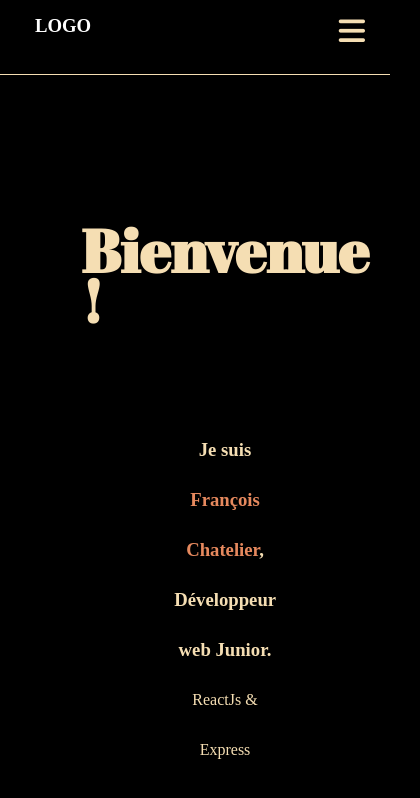
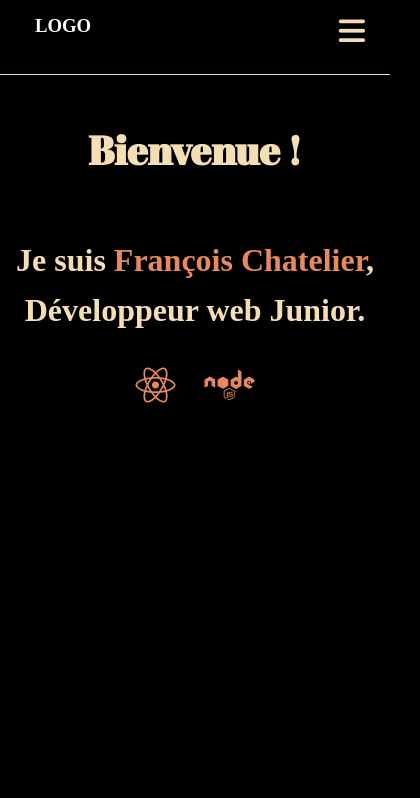
Before and after one commit to Francois-Chatelier/portfolio_francois, a React (Create React App) app: page / in a window 390 px wide. Shown: the top 798 px of the page, 420 px wide, since content can reach past the window. Built offline with nearby package versions, Linux system fonts and the light colour scheme.

Commit message:
Ajout logos react node + css mobile

```diff
--- a/src/components/accueil/AccueilPage.jsx
+++ b/src/components/accueil/AccueilPage.jsx
@@ -14,7 +14,10 @@ const PageAccueil = () => {
             Je suis <strong className="name">François Chatelier</strong>,
             Développeur web Junior.
           </h3>
-          <p>ReactJs & Express</p>
+          <div className="react_node">
+            <i className="fab fa-react" />
+            <i className="fab fa-node" />
+          </div>
         </div>
         <img className="mer" src={mer} alt="Moi même à la mer" />
       </div>
--- a/src/components/accueil/accueilPage.css
+++ b/src/components/accueil/accueilPage.css
@@ -25,6 +25,7 @@
 .presentation,
 p {
   text-align: center;
+  font-size: 2em;
 }
 
 .mer {
@@ -38,8 +39,49 @@ p {
   justify-content: space-between;
 }
 
+.react_node {
+  display: flex;
+  justify-content: space-around;
+  align-items: center;
+  width: 40%;
+  height: 40px;
+  padding-top: 50px;
+}
+
+.fa-react,
+.fa-node {
+  font-size: 40px;
+  color: rgb(230, 137, 94);
+}
+
+.fa-react:hover,
+.fa-node:hover {
+  color: rgb(230, 137, 94);
+  transform: scale(1) translate(5px);
+  transition: 0.5s all ease-in-out;
+}
+
 @media screen and (max-width: 1100px) {
   .mer {
     display: none;
   }
+
+  .photo {
+    display: flex;
+    justify-content: center;
+  }
+
+  .intro {
+    color: wheat;
+    font-size: 40px;
+    padding-bottom: 60px;
+  }
+
+  .grid-intro {
+    display: flex;
+    justify-content: center;
+    width: 100%;
+    margin: 0;
+    padding: 50px 10px 0 10px;
+  }
 }
```
